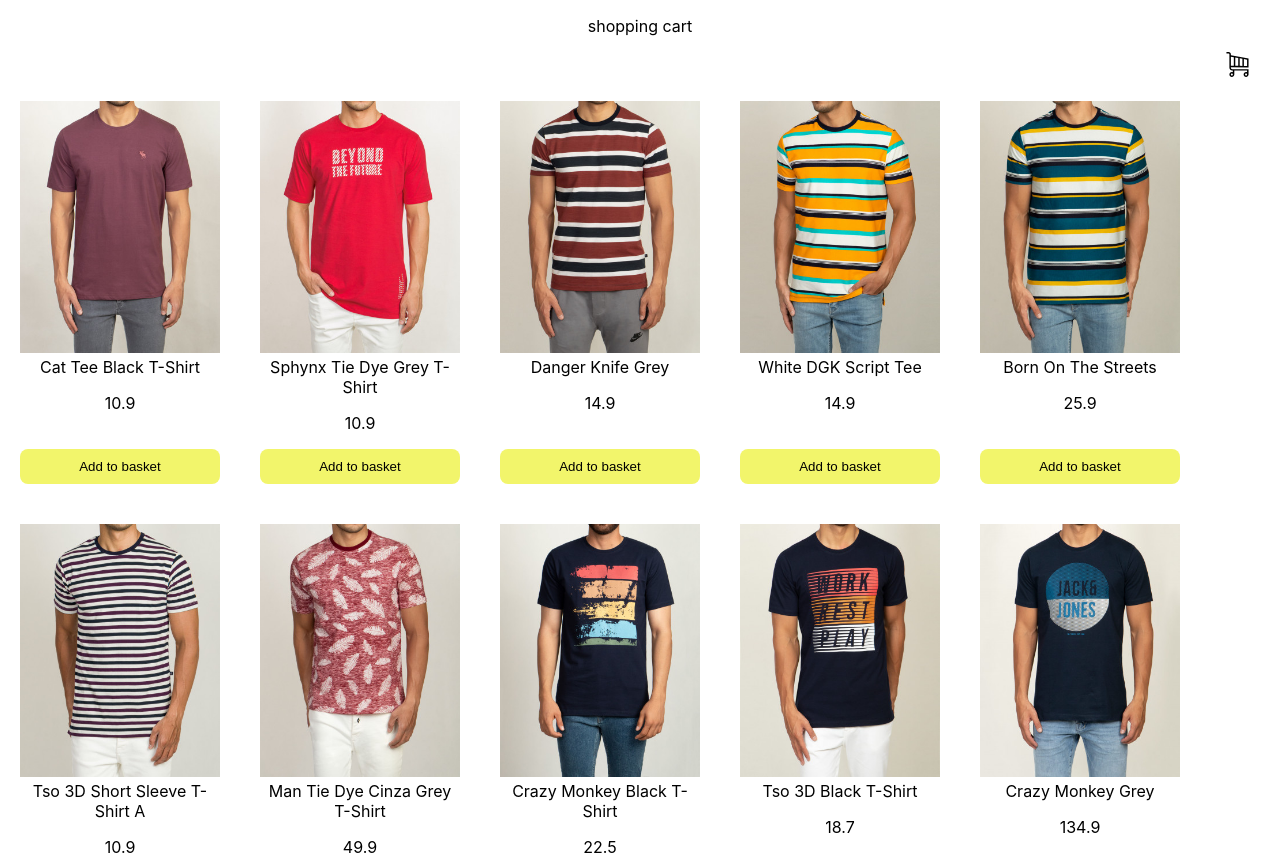
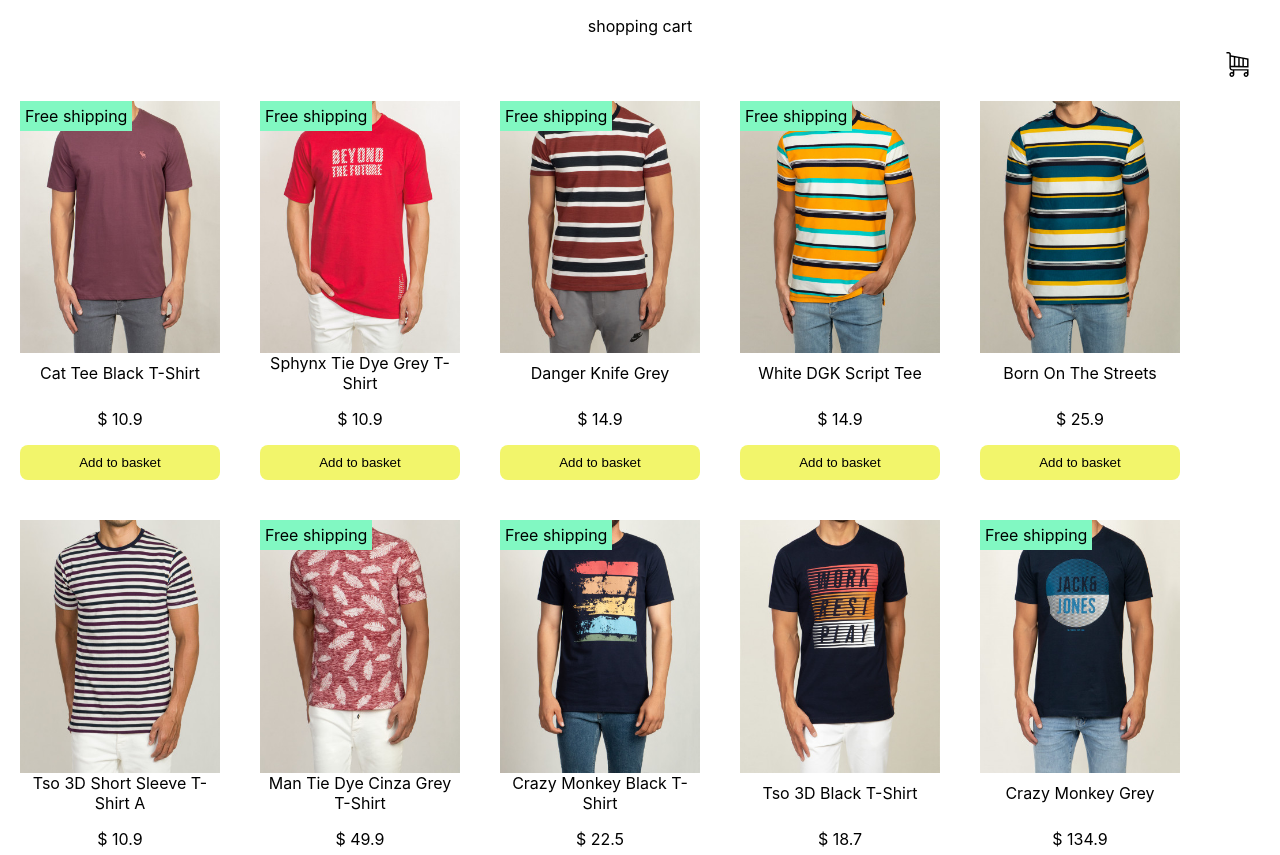
Before and after one commit to Pouria1378/onlineshop, a React (Create React App) app: page / in a window 1280 px wide. Shown: the top 855 px of the page. Built offline with nearby package versions, Linux system fonts and the light colour scheme.

Commit message:
currency added to item page

```diff
--- a/src/App.css
+++ b/src/App.css
@@ -51,6 +51,32 @@
   border-radius: 8px;
   padding: 10px;
   cursor: pointer;
+}
+
+.Items article {
+  position: relative;
+  display: -webkit-box;
+  display: -ms-flexbox;
+  display: flex;
+  -webkit-box-orient: vertical;
+  -webkit-box-direction: normal;
+      -ms-flex-direction: column;
+          flex-direction: column;
+  -webkit-box-pack: justify;
+      -ms-flex-pack: justify;
+          justify-content: space-between;
+  -webkit-box-align: center;
+      -ms-flex-align: center;
+          align-items: center;
+  height: 100%;
+}
+
+.Items article .freeShipp {
+  position: absolute;
+  top: 0;
+  left: 0;
+  background-color: #81f8c2;
+  padding: 5px;
 }
 
 #DrawerSection {
--- a/src/components/drawer/Drawer.tsx
+++ b/src/components/drawer/Drawer.tsx
@@ -78,7 +78,7 @@
     }
 
     document.addEventListener("click", function (e: any) {
-        if (!e.target.closest("#DrawerSection, .addToBasketButton") &&
+        if (!e.target.closest("#DrawerSection, .addToBasketButton, .actionsWrapper, .item") &&
             document.getElementById("Drawer")!.style.width !== "0px") {
             document.getElementById("Drawer")!.style.width = "0px"
         }
--- a/src/components/items/Items.tsx
+++ b/src/components/items/Items.tsx
@@ -24,7 +24,14 @@
                         alt={item.title}
                     />
                     <span>{item.title}</span>
-                    <p>{item.price}</p>
+                    <p>{`${item.currencyFormat} ${item.price}`}</p>
+                    {item.isFreeShipping &&
+                        <span
+                            className={"freeShipp"}
+                        >
+                            Free shipping
+                        </span>
+                    }
                 </article>
                 <button
                     className={"addToBasketButton"}
--- a/src/components/items/_Items.scss
+++ b/src/components/items/_Items.scss
@@ -31,4 +31,19 @@
             // }
         }
     }
+    article {
+        position: relative;
+        display: flex;
+        flex-direction: column;
+        justify-content: space-between;
+        align-items: center;
+        height: 100%;
+        .freeShipp {
+            position: absolute;
+            top: 0;
+            left: 0;
+            background-color: rgba(129, 248, 194, 1);
+            padding: 5px;
+        }
+    }
 }
```
Also changed, not shown: src/App.tsx (+0 -14 lines), 1 other file (tests, documents, lock files or other folders).
